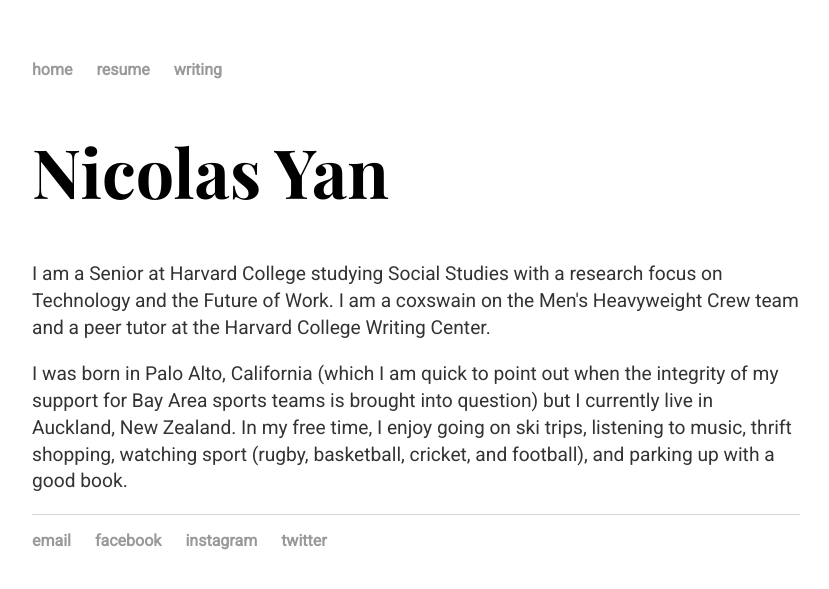
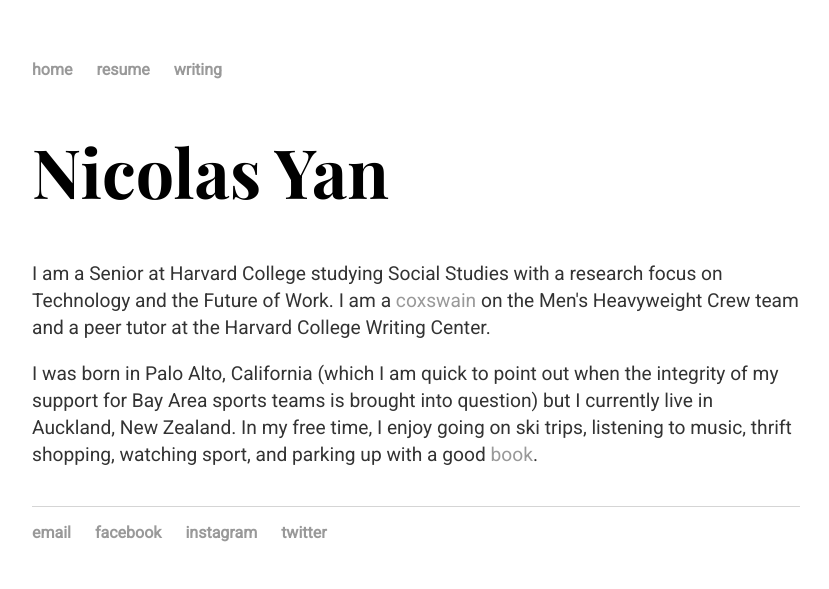
Before and after one commit to nicolas-yan/nicolas-yan.github.io, a Jekyll site: the page built from index.html, in a window 1280 px wide. Shown: the top 589 px of the page, without its empty margins (224-1053 px from the left). Built offline with Jekyll 4.4.1, drawn with Linux system fonts in a browser that asks for light colours.

Commit message:
Update index.html

```diff
--- a/index.html
+++ b/index.html
@@ -4,6 +4,7 @@
 ---
 <div class="blurb">
 	<h1>Nicolas Yan</h1>
-	<p>I am a Senior at Harvard College studying Social Studies with a research focus on Technology and the Future of Work. I am a coxswain on the Men's Heavyweight Crew team and a peer tutor at the Harvard College Writing Center.</p>
-	<p>I was born in Palo Alto, California (which I am quick to point out when the integrity of my support for Bay Area sports teams is brought into question) but I currently live in Auckland, New Zealand. In my free time, I enjoy going on ski trips, listening to music, thrift shopping, watching sport (rugby, basketball, cricket, and football), and parking up with a good book.</p>
+	<p>I am a Senior at Harvard College studying Social Studies with a research focus on Technology and the Future of Work. I am a <a href="https://gocrimson.com/sports/mcrew-hw/2019-20/bios/yan_nicolas_y7ex">coxswain</a> on the Men's Heavyweight Crew team and a peer tutor at the Harvard College Writing Center.</p>
+	<p>I was born in Palo Alto, California (which I am quick to point out when the integrity of my support for Bay Area sports teams is brought into question) but I currently live in Auckland, New Zealand. In my free time, I enjoy going on ski trips, listening to music, thrift shopping, watching sport, and parking up with a good <a href="https://www.goodreads.com/user/show/44310786-nicolas-yan">book</a>.</p>
+	<br>
 </div><!-- /.blurb -->
```
